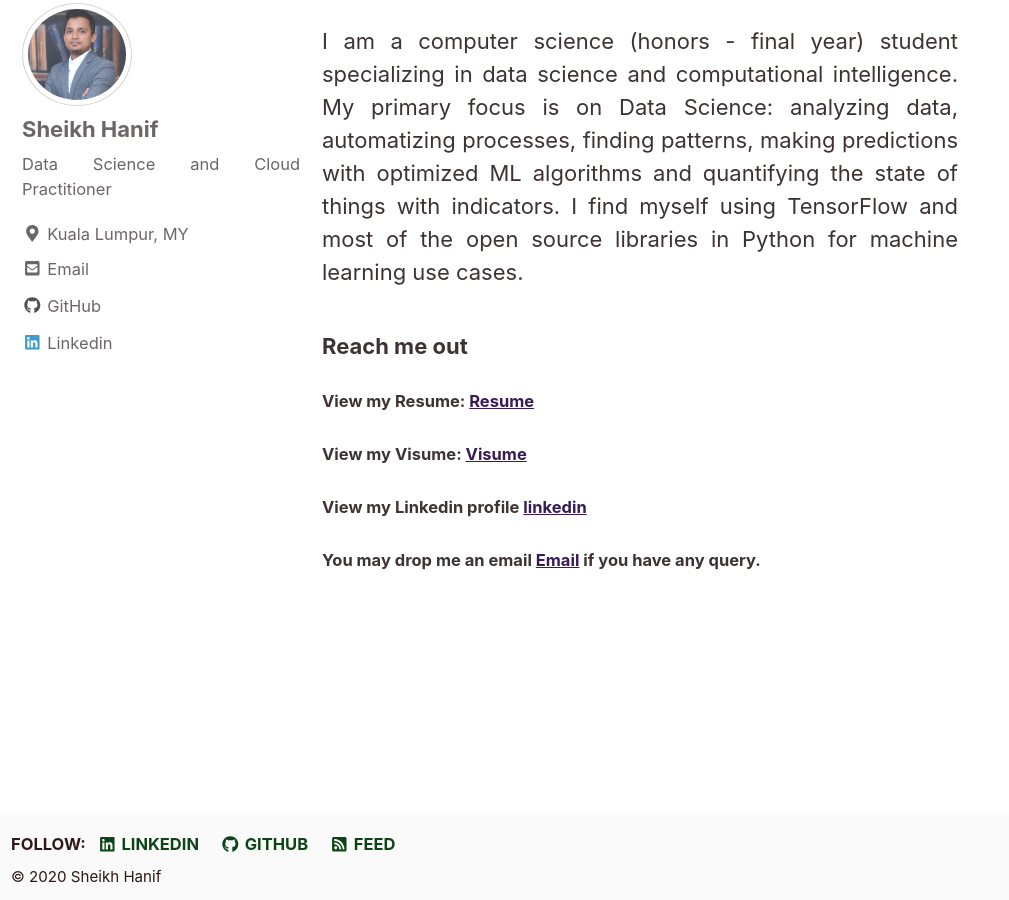
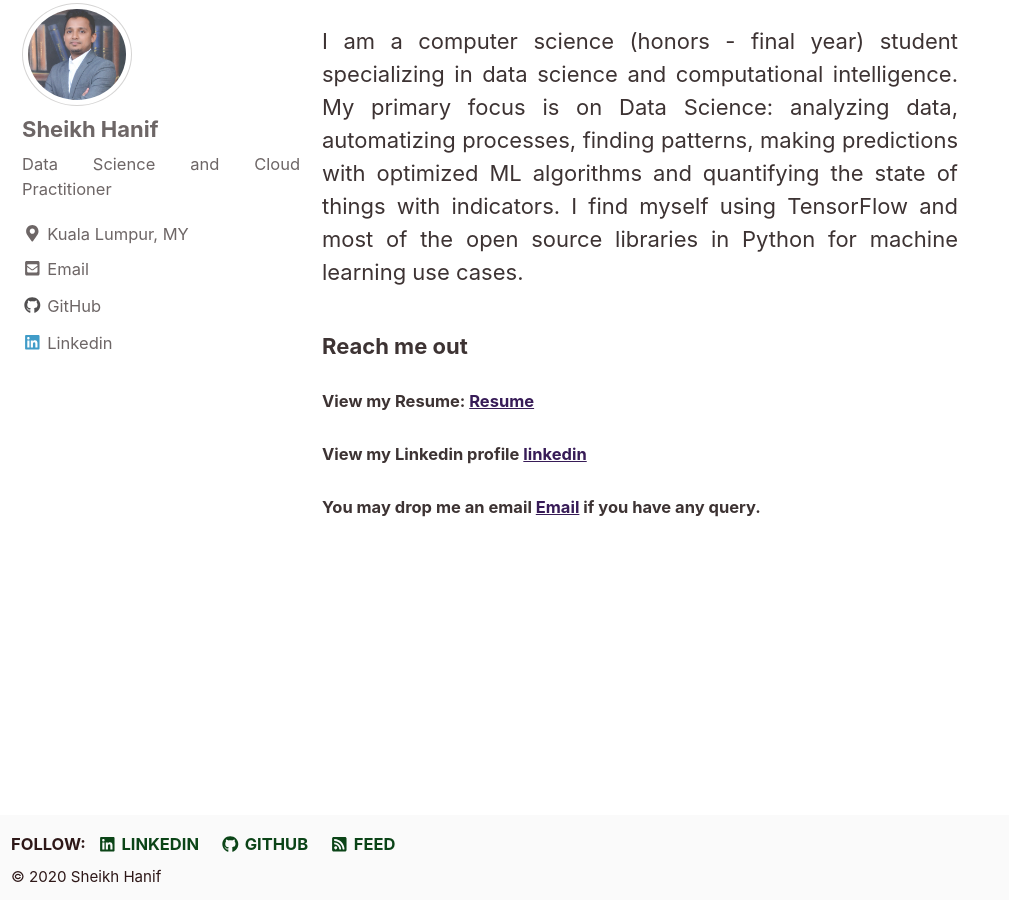
Before and after one commit to sheikhhanif/sheikhhanif.github.io, a Jekyll site: the page built from _pages/about.md, in a window 1280 px wide and 900 px high, scrolled down 134 px. Shown: the whole window, without its empty margins (0-1009 px from the left). Built offline with Jekyll 4.4.1, drawn with Linux system fonts in a browser that asks for light colours; cached includes are drawn as plain includes; nearby versions of some CDN libraries; comment, search, counter and statistics services are not loaded.

Commit message:
no visume

```diff
--- a/_pages/about.md
+++ b/_pages/about.md
@@ -11,7 +11,6 @@ My primary focus is on Data Science: analyzing data, automatizing processes, fin
 ### Reach me out
 
 #### View my Resume: [Resume](https://drive.google.com/file/d/1CyCfTLCeEcRNlBa5FruhFIe1H-OzZlo7/view?usp=sharing)
-#### View my Visume: [Visume](https://youtu.be/lDN3zc84oRU)
 
 #### View my Linkedin profile [linkedin](https://www.linkedin.com/in/sheikhhanif/)
 #### You may drop me an email [Email](mailto: sheikhhanifhossain@gmail.com) if you have any query.
```
